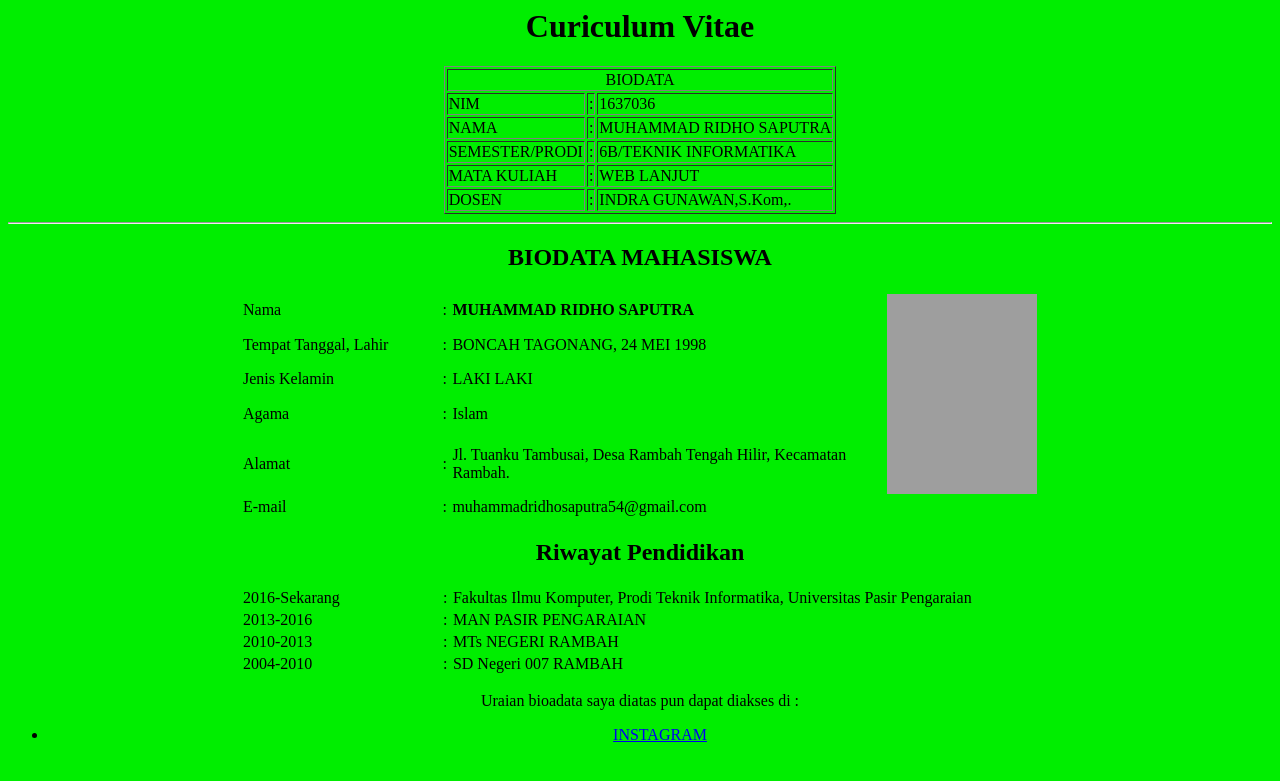
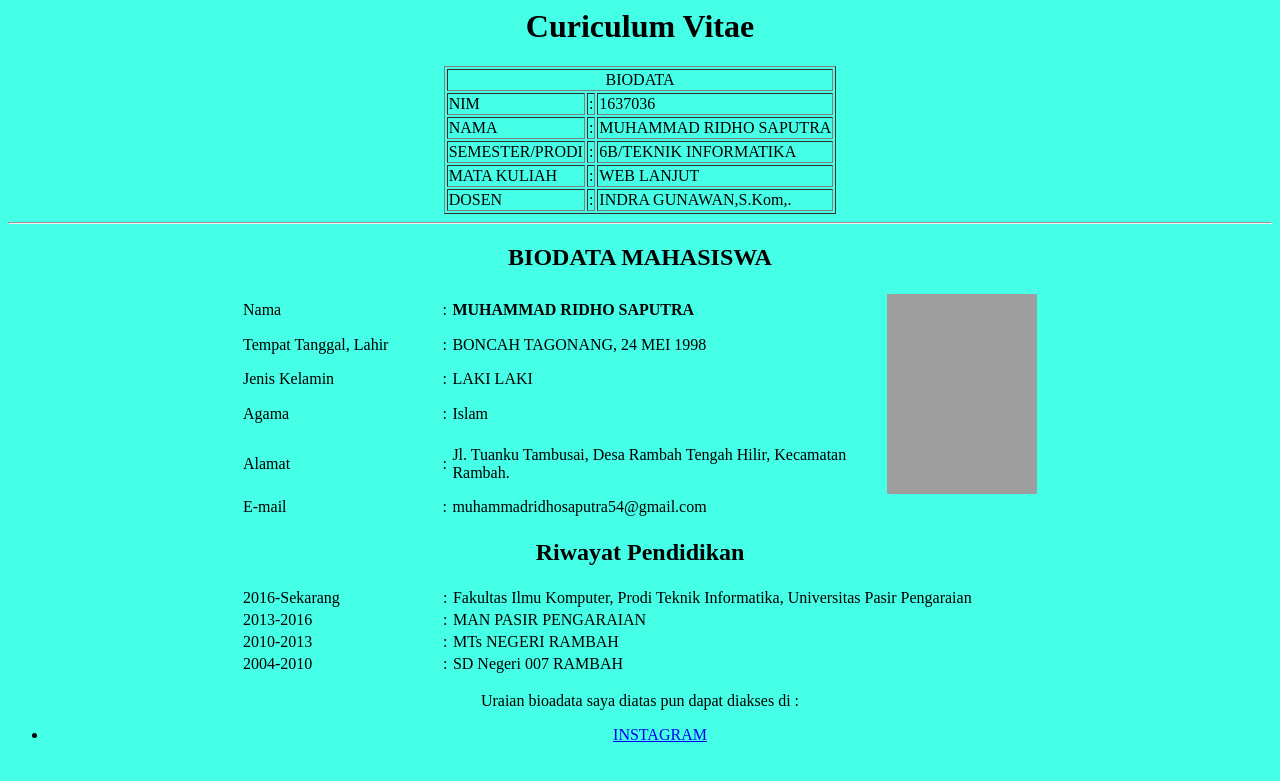
Before and after one commit to awanzse/WebLanjutB, a CodeIgniter app: page /weblanjutb/index.php/ridhosaputra/index in a window 1280 px wide. Shown: the top 781 px of the page. Run offline with CodeIgniter, Linux system fonts and the light colour scheme; grey boxes are pictures that could not be loaded.

Commit message:
Uas_Rido_Saputra

```diff
--- a/application/views/ridhosaputra_view.php
+++ b/application/views/ridhosaputra_view.php
@@ -2,13 +2,13 @@
   <head>
     <title>UAS PROFIL MAHASISWA</title>
   </head>
-  <body bgcolor="#green" width="800px">
+  <body bgcolor="#46ffe7" width="800px">
   <div align="center">
 
 <center>
 <h1>Curiculum Vitae</h1>
     <table border="1">
-	<tr style="background-color:#green">
+	<tr style="background-color:#46ffe7">
 
  <td colspan="3"><center>BIODATA</center></td>
  </tr>
```
